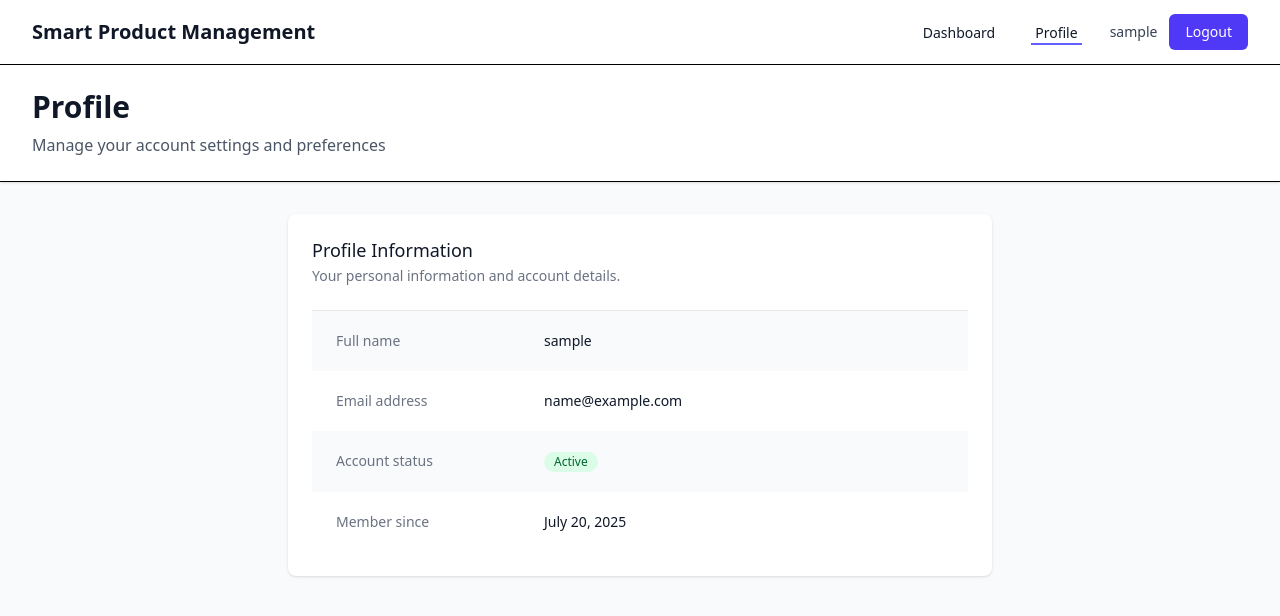
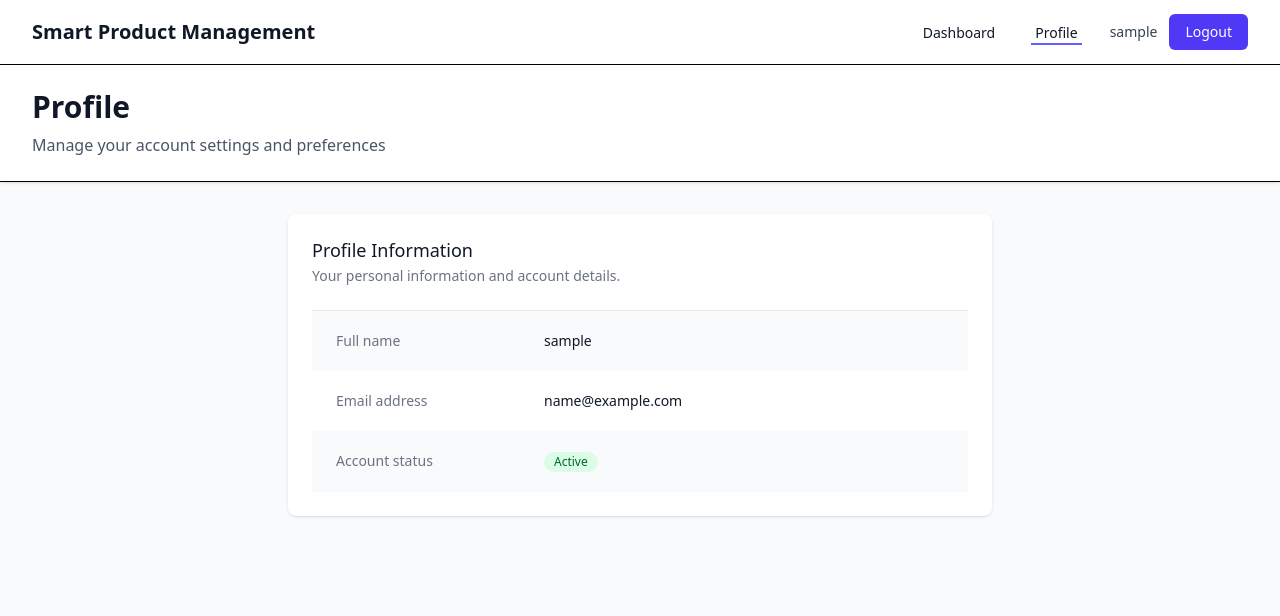
Before and after one commit to VishalLende24/Management_Frotend, a Vue app: page /profile in a window 1280 px wide. Shown: the top 616 px of the page. Built offline with nearby package versions, Linux system fonts and the light colour scheme; sample sign-in values are in the browser's storage.

Commit message:
Profile Updated

```diff
--- a/src/components/Profile.vue
+++ b/src/components/Profile.vue
@@ -38,12 +38,12 @@
                     </span>
                   </dd>
                 </div>
-                <div class="bg-white px-4 py-5 sm:grid sm:grid-cols-3 sm:gap-4 sm:px-6">
+                <!-- <div class="bg-white px-4 py-5 sm:grid sm:grid-cols-3 sm:gap-4 sm:px-6">
                   <dt class="text-sm font-medium text-gray-500">Member since</dt>
                   <dd class="mt-1 text-sm text-gray-900 sm:mt-0 sm:col-span-2">
                     {{ memberSince }}
                   </dd>
-                </div>
+                </div> -->
               </dl>
             </div>
           </div>
```
